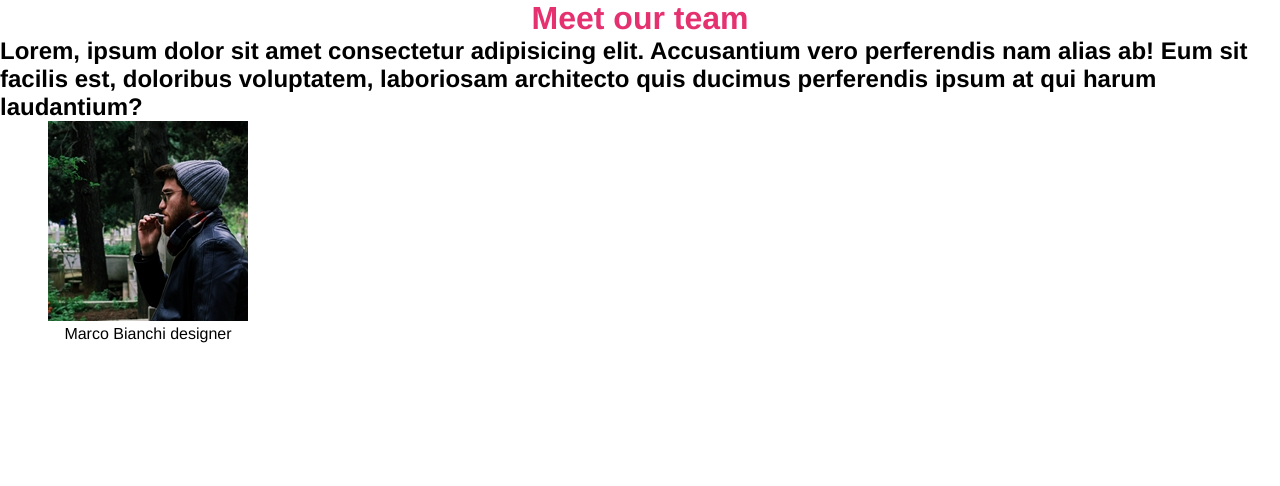
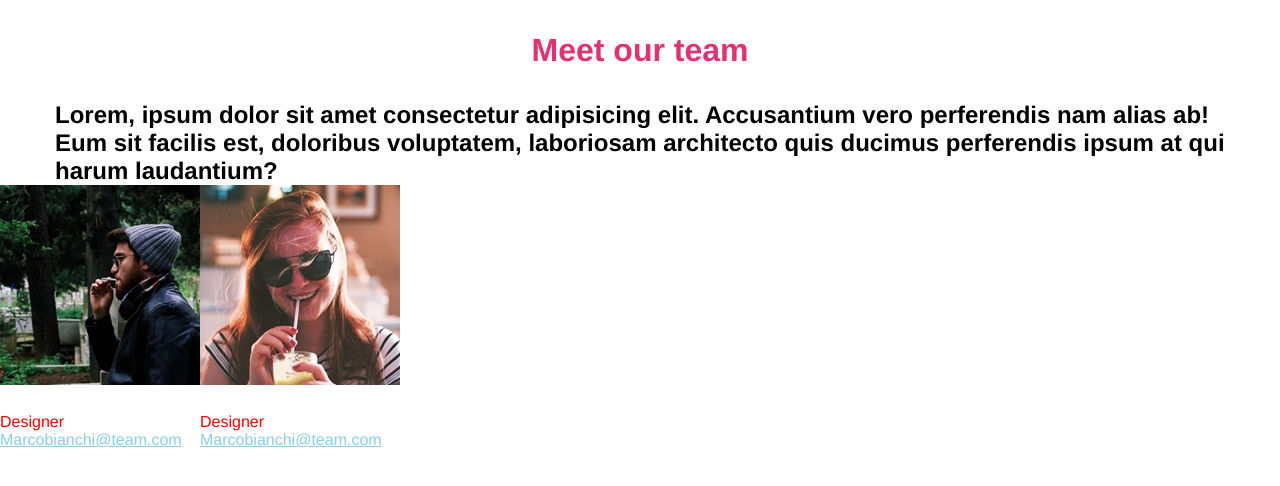
Before and after one commit to AdamBenDev/html-css-float-cards, a plain HTML site: page index.html in a window 1280 px wide. Drawn offline with Linux system fonts and the light colour scheme.

Commit message:
Positioning understanding

```diff
--- a/index.html
+++ b/index.html
@@ -11,11 +11,12 @@
 </head>
 
 <body>
+    <header>
         <div class="container">
             <h1>
                 Meet our team
             </h1>
-        <header>
+
             <h2>
                 Lorem, ipsum dolor sit amet consectetur adipisicing elit. Accusantium vero perferendis nam alias ab! Eum
                 sit facilis est, doloribus voluptatem, laboriosam architecto quis ducimus perferendis ipsum at qui harum
@@ -23,17 +24,27 @@
             </h2>
     </header>
     <main>
-            <section>
-                <div class="team members">
-                    <div class="description">
+        <section class="section first">
+
             <img src="./assets/img/male1.png" alt="Marco">
-                        <p>Marco Bianchi designer</p>
+            <div class="Marco">
+                <h2>Marco Bianchi</h2>
+                <span>Designer</span>
+                <br>
+                <a href="#" class="Email">Marcobianchi@team.com</a>
             </div>
+        </section>
+        <section class="section second">
 
+            <img src="./assets/img/female1.png" alt="Marco">
+            <div class="Laura">
+                <h2>Laura Rossi</h2>
+                <span>Designer</span>
+                <br>
+                <a href="#" class="Email">Marcobianchi@team.com</a>
             </div>
         </section>
     </main>
-    </div>
 </body>
 
 </html>
--- a/style.css
+++ b/style.css
@@ -4,23 +4,54 @@
     box-sizing: border-box;
 }
 
-/*TEXT*/
+.container{
+    max-width: 1170px;
+    margin: 0 auto;
+}
+
+
+
 body{
     background-color: white;
     font-family: 'Franklin Gothic Medium', 'Arial Narrow', Arial, sans-serif
-}
-section{
-    text-align: center;
-    margin-right: 3rem;
-    margin-left: 3rem;
 }
 
 h1{
     text-align: center;
     color: #e53170;
+    margin: 2rem;
 
 }
 
-.description{
-    float:left
+.clearfix::after{
+    content: "";
+    display: table;
+    clear: both;
 }
+
+/*Sections*/
+
+section{
+    height: 100px;
+    float: left;
+    margin-right: 16;
+    float: left;
+}
+.section img{
+    float: left;
+    margin-right: 16;
+}
+
+span{
+    color: red;
+}
+
+.Email{
+    color: skyblue;
+}
+.Laura{
+    color: white;
+}
+.Marco{
+    color: white;
+}
```
Lines whose indentation alone changed are shown as unchanged.
